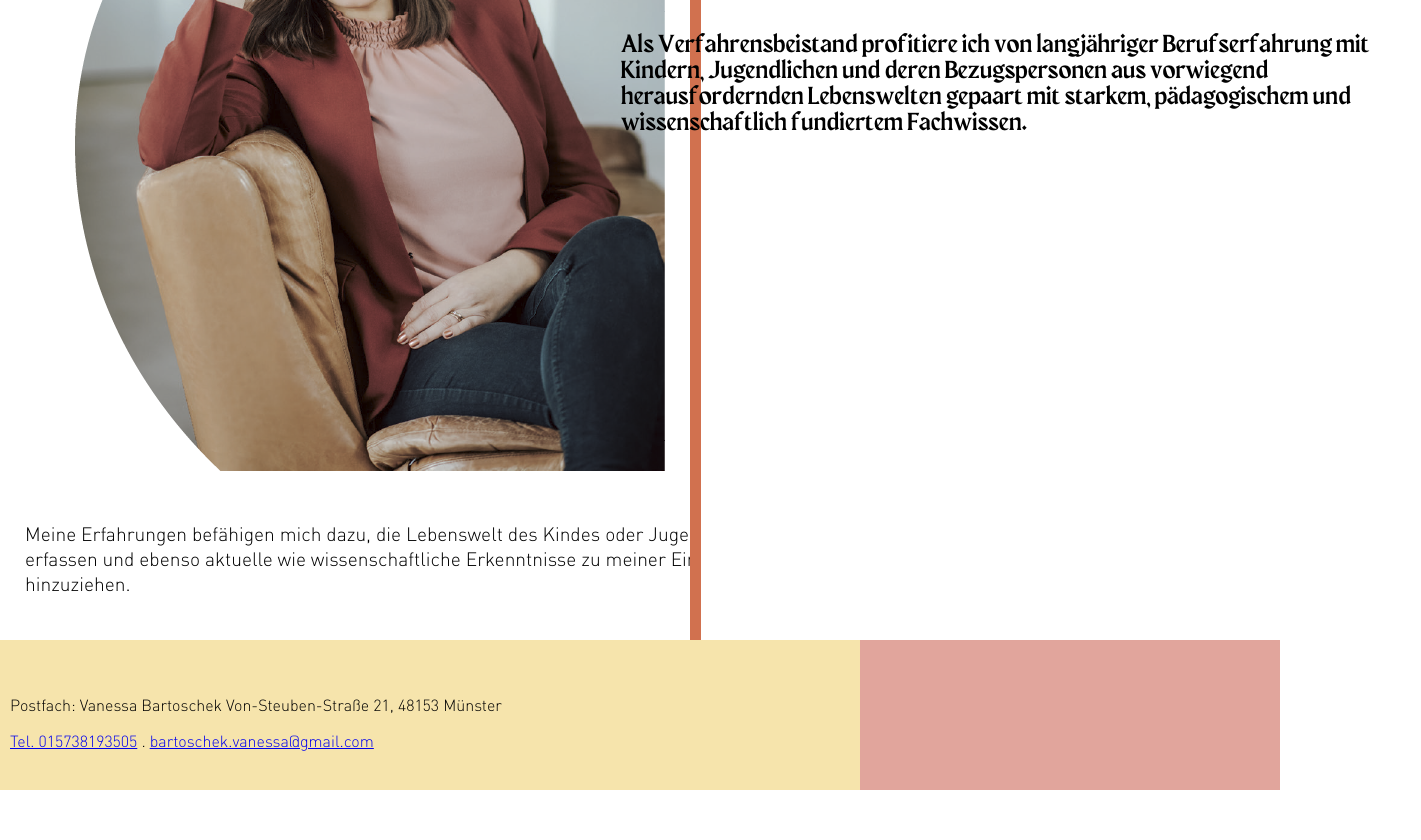
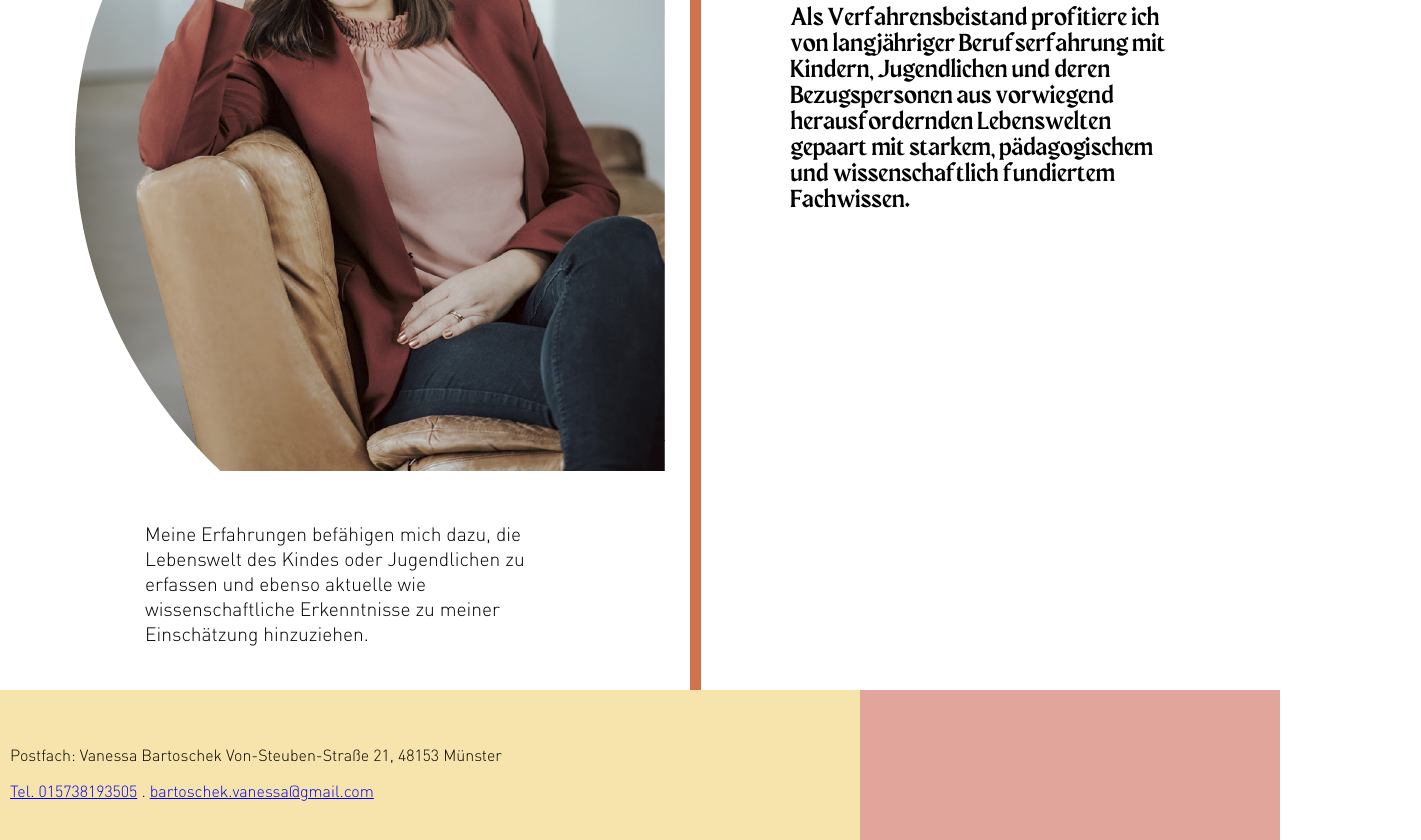
Before and after one commit to robarto/vanessabartoschek, a plain HTML site: page index.html in a window 1280 px wide. Shown: the part 672-1512 px from the top of the page, 1421 px wide, since content can reach past the window. Before the commit the page ends 1462 px from the top, so only its background shows below. Drawn offline with Linux system fonts and the light colour scheme.

Commit message:
font sizing

```diff
--- a/index.html
+++ b/index.html
@@ -25,7 +25,7 @@
         <p class="citation end">...ist das beste Mittel, um einem Kind Kräfte zu verleihen“ Lucas Quinten</p>
         <img src="portrait.png" alt="" srcset="">
       </div>
-      <p class="description1">
+      <p class="description1" style="margin-left: auto; margin-right: auto;">
         Meine Erfahrungen befähigen mich dazu, die Lebenswelt des Kindes oder Jugendlichen zu erfassen und ebenso aktuelle wie
         wissenschaftliche Erkenntnisse zu meiner Einschätzung hinzuziehen.
       </p>
--- a/style.css
+++ b/style.css
@@ -16,10 +16,11 @@
 }
 
 html, body {
-    height: 100%;
+  height: 100%;
+  width: 100%;
 }
 body {
-    margin: 0;
+  margin: 0;
 }
 
 .header {
@@ -32,6 +33,7 @@ body {
           flex-direction: row;
   font-family: 'DINLight';
   height: 25vh;
+  width: 100%;
 }
 
 .left {
@@ -68,12 +70,12 @@ body {
 }
 
 .description {
-  width: 50rem;
+  width: 25rem;
   font-size: 1.5rem;
 }
 
 .description1 {
-  width: 50rem;
+  width: 25rem;
   font-size: 1.2rem;
   font-family: 'DINLight';
 }
```
